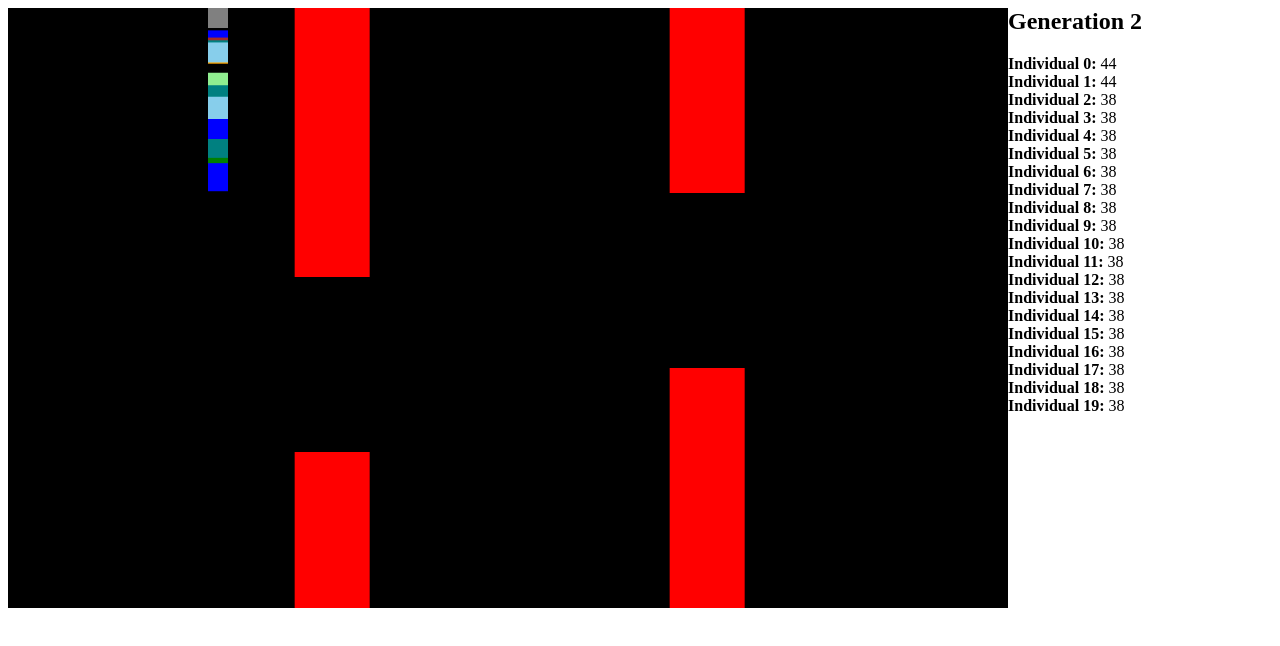
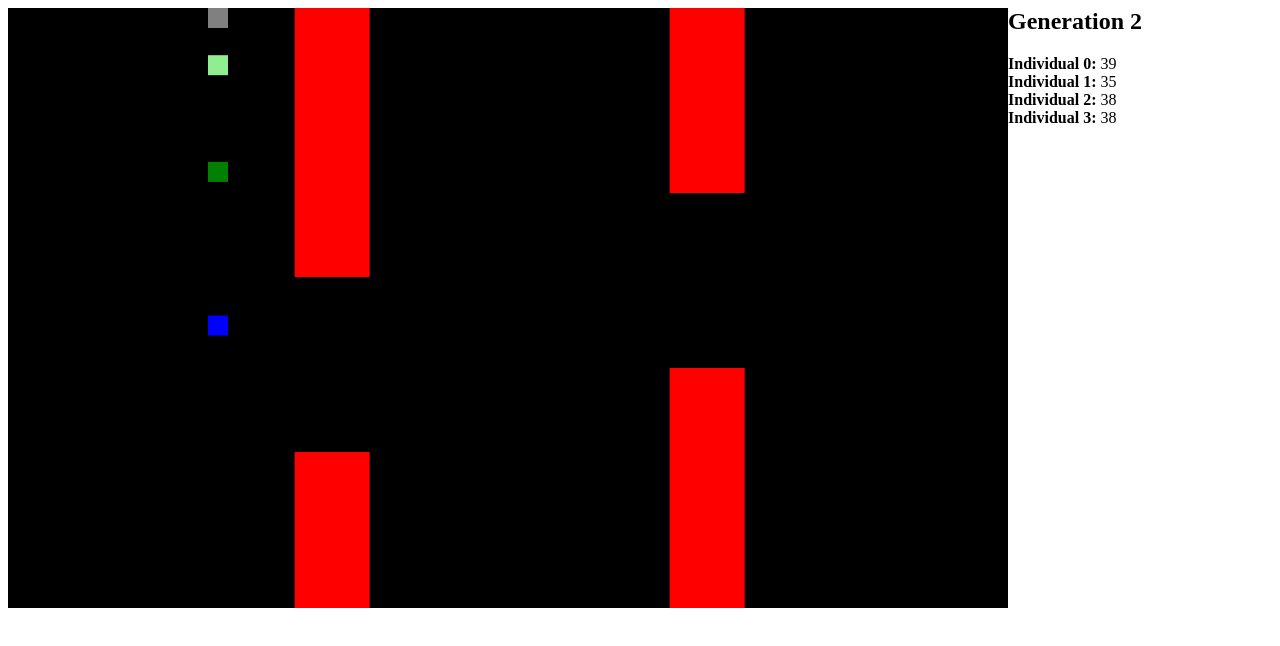
Before and after one commit to Bibekpandey/circ_animate, a plain HTML site: page flappy/index.html in a window 1280 px wide. Drawn offline with Linux system fonts and the light colour scheme; files whose address does not match are found by name.

Commit message:
update flappy

```diff
--- a/flappy/genetic.js
+++ b/flappy/genetic.js
@@ -60,10 +60,11 @@ class Population {
     }
 
     getFittest() {
-        return this.individuals.reduce(
+        const fittest = this.individuals.reduce(
             (a, e) => e.score > a.score ? e:a,
             this.individuals[0]
-        )
+        );
+        return fittest;
     }
 
     getNextFittest() {
@@ -97,7 +98,7 @@ class Population {
 class Individual extends Bird {
     constructor(chromosome_len, chromosome) {
         super();
-        this.length = chromosome_len || 20;
+        this.length = chromosome_len || 10;
         // gene of 0s and 1s
         if(!chromosome) {
             this.chromosome= Array.from(Array(this.length)).map(x => Math.random()>0.5? 1: 0);
@@ -135,5 +136,6 @@ class Individual extends Bird {
         for(let x in newInd.chromosome) {
             newInd.chromosome[x] = Math.random() < 0.2 ? !newInd.chromosome[x]: newInd.chromosome[x];
         }
+        return newInd;
     }
 }
--- a/flappy/index.html
+++ b/flappy/index.html
@@ -7,10 +7,17 @@
             function rerunSimulation(individuals) {
                 let population = new Population({individuals:individuals});
                 population = population.nextGeneration();
-                const g = new Game(population.individuals, true);
+                const g = new Game(population.individuals.map(x=>{
+                    x.score=0;
+                    x.alive=true;
+                    x.y= (new Bird()).y;
+                    console.log(x.chromosome);
+                    return x}),
+                    true);
                 GENERATION += 1;
                 document.getElementById('generation').innerHTML = GENERATION;
                 g.start();
+                console.log('..................');
             }
         </script>
     </head>
@@ -28,7 +35,7 @@
     <script src="genetic.js"></script>
     <script src="elements.js"></script>
     <script>
-        const INDIVIDUALS =  20;
+        const INDIVIDUALS =  4;
         let GENERATION = 1;
         let scoreboard = document.getElementById('scores');
         for (let x=0;x<INDIVIDUALS;x++) {
--- a/flappy/index.js
+++ b/flappy/index.js
@@ -49,6 +49,19 @@ class PipePair {
 
 const colors = ["orange", "skyblue", "maroon", "green", "lightgreen", "blue", "teal", "brown"];
 
+function getIndex(curr_x, target_x, curr_y, target_y, max_w, max_h, chromolen) {
+    const dx = target_x - curr_x;
+    const dy = target_y - curr_y;
+    const max_horz_diff =  globalConfig.horizontal_spacing;
+    const max_vert_diff =  canvas.height;
+
+    const unit = max_w/chromolen;
+    let gene = parseInt(dx/unit);
+    gene = gene < 0 ? 0: gene;
+    gene = gene >= chromolen ? chromolen-1 : gene;
+    return gene;
+}
+
 class Bird {
     constructor(config={}) {
         this.chromosome = config.chromosome || {};
@@ -56,7 +69,7 @@ class Bird {
         this.size = config.size || 20;
         this.color = config.color || colors[Math.round(Math.random()*colors.length)];
         this.vx = 10;
-        this.vy = config.vy || Math.random()*15;
+        this.vy = config.vy || 0;//Math.random()*15;
         this.score = 0;
         this.scoreUpdate = true;
         this.x = config.x || 200;
@@ -74,12 +87,16 @@ class Bird {
         const max_horz_diff =  globalConfig.horizontal_spacing;
         const max_vert_diff =  canvas.height;
 
-        const unit = max_horz_diff/this.chromosome.length;
-        let gene = parseInt(dx/unit);
-        gene = gene < 0 ? 0: gene;
-        gene = gene >= this.chromosome.length ? this.chromosome.length-1 : gene;
-        //console.log(this.x.toString() + " "+ unit.toString() + " " + max_horz_diff + " " + gene);
-        // find which chromosome does dx dy relate to
+        const gene = getIndex(
+            this.x + this.size,
+            pipes[0].x,
+            this.y,
+            pipes[0].top_height,
+            globalConfig.horizontal_spacing,
+            canvas.height,
+            this.chromosome.length
+        );
+
         return this.chromosome[gene] == 1 ? -globalConfig.jump_velocity:this.vy;
     }
 
```
